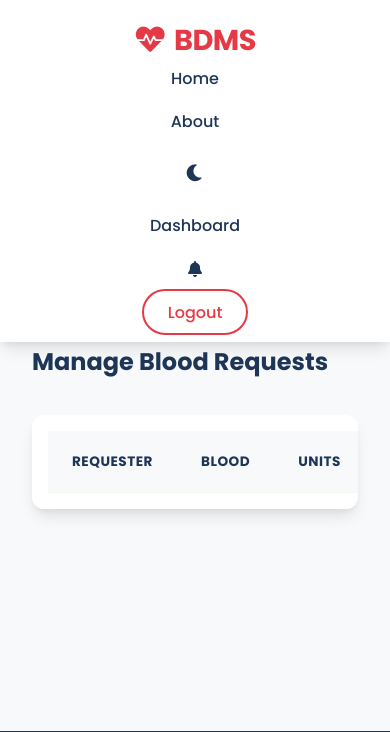
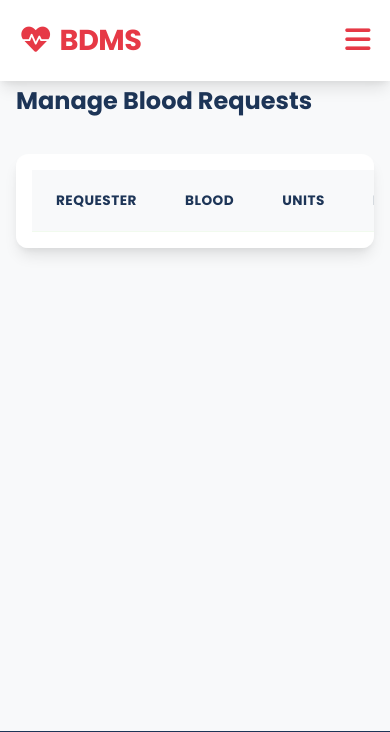
Before and after one commit to Rajeshramanan/blood_D, a PHP site: page /admin/manage_requests.php in a window 390 px wide. Shown: the top 732 px of the page. Run offline with PHP 8.4, Linux system fonts and the light colour scheme; a user stored in the database is signed in; data comes from the database, SQL or seed files in the repository; data that the repository does not hold is empty.

Commit message:
feat: optimize UI for mobile with hamburger menu and responsive tables

```diff
--- a/css/style.css
+++ b/css/style.css
@@ -60,6 +60,16 @@ header {
     padding: 1rem 5%;
     max-width: 1200px;
     margin: 0 auto;
+    position: relative;
+}
+
+.hamburger {
+    display: none;
+    font-size: 1.8rem;
+    color: var(--primary-color);
+    cursor: pointer;
+    background: none;
+    border: none;
 }
 
 .logo {
@@ -159,7 +169,7 @@ header {
     font-size: 3.5rem;
     font-weight: 800;
     margin-bottom: 1.5rem;
-    text-shadow: 2px 2px 4px rgba(0,0,0,0.2);
+    text-shadow: 2px 2px 4px rgba(0, 0, 0, 0.2);
 }
 
 .hero p {
@@ -191,13 +201,13 @@ header {
 .btn-secondary {
     background: var(--white);
     color: var(--primary-color);
-    box-shadow: 0 4px 10px rgba(0,0,0,0.1);
+    box-shadow: 0 4px 10px rgba(0, 0, 0, 0.1);
 }
 
 .btn-secondary:hover {
     background: var(--secondary-color);
     transform: translateY(-3px);
-    box-shadow: 0 10px 20px rgba(0,0,0,0.15);
+    box-shadow: 0 10px 20px rgba(0, 0, 0, 0.15);
 }
 
 /* Main Content */
@@ -222,7 +232,7 @@ header {
     box-shadow: var(--shadow);
     text-align: left;
     transition: var(--transition);
-    border: 1px solid rgba(0,0,0,0.05);
+    border: 1px solid rgba(0, 0, 0, 0.05);
     position: relative;
     overflow: hidden;
 }
@@ -269,7 +279,9 @@ header {
     font-size: 0.9rem;
 }
 
-.form-group input, .form-group select, .form-group textarea {
+.form-group input,
+.form-group select,
+.form-group textarea {
     width: 100%;
     padding: 0.9rem 1.2rem;
     border: 2px solid var(--bg-color);
@@ -280,7 +292,9 @@ header {
     color: var(--text-color);
 }
 
-.form-group input:focus, .form-group select:focus, .form-group textarea:focus {
+.form-group input:focus,
+.form-group select:focus,
+.form-group textarea:focus {
     border-color: var(--primary-color);
     background-color: var(--white);
     outline: none;
@@ -308,7 +322,8 @@ table {
     border-spacing: 0;
 }
 
-th, td {
+th,
+td {
     padding: 1.2rem 1.5rem;
     text-align: left;
     border-bottom: 1px solid var(--secondary-color);
@@ -332,12 +347,29 @@ tr:hover {
 }
 
 /* Badges & Utilities */
-.text-center { text-align: center; }
-.text-right { text-align: right; }
-.mt-2 { margin-top: 2rem; }
-.mb-2 { margin-bottom: 2rem; }
-.text-danger { color: var(--primary-color); }
-.text-success { color: #2a9d8f; }
+.text-center {
+    text-align: center;
+}
+
+.text-right {
+    text-align: right;
+}
+
+.mt-2 {
+    margin-top: 2rem;
+}
+
+.mb-2 {
+    margin-bottom: 2rem;
+}
+
+.text-danger {
+    color: var(--primary-color);
+}
+
+.text-success {
+    color: #2a9d8f;
+}
 
 .badge {
     padding: 0.35rem 0.75rem;
@@ -347,17 +379,44 @@ tr:hover {
     font-weight: 600;
     text-transform: uppercase;
 }
-.badge-pending { background: #f4a261; }
-.badge-accepted { background: #2a9d8f; }
-.badge-rejected { background: #e76f51; }
-.badge-urgent { background: #e63946; }
-.badge-normal { background: #457b9d; }
-.badge-emergency { background: #d00000; animation: pulse 2s infinite; }
+
+.badge-pending {
+    background: #f4a261;
+}
+
+.badge-accepted {
+    background: #2a9d8f;
+}
+
+.badge-rejected {
+    background: #e76f51;
+}
+
+.badge-urgent {
+    background: #e63946;
+}
+
+.badge-normal {
+    background: #457b9d;
+}
+
+.badge-emergency {
+    background: #d00000;
+    animation: pulse 2s infinite;
+}
 
 @keyframes pulse {
-    0% { transform: scale(1); }
-    50% { transform: scale(1.05); }
-    100% { transform: scale(1); }
+    0% {
+        transform: scale(1);
+    }
+
+    50% {
+        transform: scale(1.05);
+    }
+
+    100% {
+        transform: scale(1);
+    }
 }
 
 /* Footer */
@@ -372,24 +431,50 @@ footer {
 
 /* Responsive */
 @media (max-width: 768px) {
-    .navbar {
-        flex-direction: column;
-        padding: 1rem;
+    .hamburger {
+        display: block;
     }
 
     .nav-links {
+        display: none;
+        /* Hidden by default on mobile */
         flex-direction: column;
         gap: 1rem;
         width: 100%;
+        position: absolute;
+        top: 100%;
+        left: 0;
+        background: var(--white);
+        padding: 1.5rem;
+        box-shadow: var(--shadow);
+        border-top: 1px solid rgba(0, 0, 0, 0.05);
+        z-index: 999;
+    }
+
+    .nav-links.active {
+        display: flex;
     }
 
     .hero {
-        padding: 4rem 1rem;
+        padding: 4rem 1.5rem;
         clip-path: none;
     }
 
     .hero h1 {
         font-size: 2.2rem;
+    }
+
+    .hero p {
+        font-size: 1.1rem;
+    }
+
+    .hero-buttons {
+        flex-direction: column;
+        gap: 1rem;
+    }
+
+    .btn {
+        width: 100%;
     }
 
     .card-grid {
@@ -398,6 +483,17 @@ footer {
 
     .form-container {
         padding: 1.5rem;
-        margin: 1rem auto;
+        margin: 1rem 1rem;
+        max-width: 100%;
+    }
+
+    .table-responsive blockquote,
+    .table-responsive table {
+        min-width: 600px;
+        /* Force scroll on small screens */
+    }
+
+    .container {
+        padding: 0 1rem;
     }
 }
--- a/includes/footer.php
+++ b/includes/footer.php
@@ -25,6 +25,22 @@
             }
         });
     }
+
+    // Mobile Navbar Toggle Logic
+    const hamburgerBtn = document.getElementById('hamburger-menu');
+    const navMenu = document.getElementById('nav-menu');
+
+    if (hamburgerBtn && navMenu) {
+        hamburgerBtn.addEventListener('click', () => {
+            navMenu.classList.toggle('active');
+            const icon = hamburgerBtn.querySelector('i');
+            if (navMenu.classList.contains('active')) {
+                icon.classList.replace('fa-bars', 'fa-times');
+            } else {
+                icon.classList.replace('fa-times', 'fa-bars');
+            }
+        });
+    }
 </script>
 </body>
 
--- a/includes/header.php
+++ b/includes/header.php
@@ -32,7 +32,12 @@ require_once __DIR__ . '/../config/base.php';
             <a href="<?php echo $base_url; ?>/index.php" class="logo">
                 <i class="fas fa-heartbeat"></i> <span>BDMS</span>
             </a>
-            <ul class="nav-links">
+
+            <button class="hamburger" id="hamburger-menu">
+                <i class="fas fa-bars"></i>
+            </button>
+
+            <ul class="nav-links" id="nav-menu">
                 <li><a href="<?php echo $base_url; ?>/index.php">Home</a></li>
                 <li><a href="<?php echo $base_url; ?>/about.php">About</a></li>
                 <li>
```
